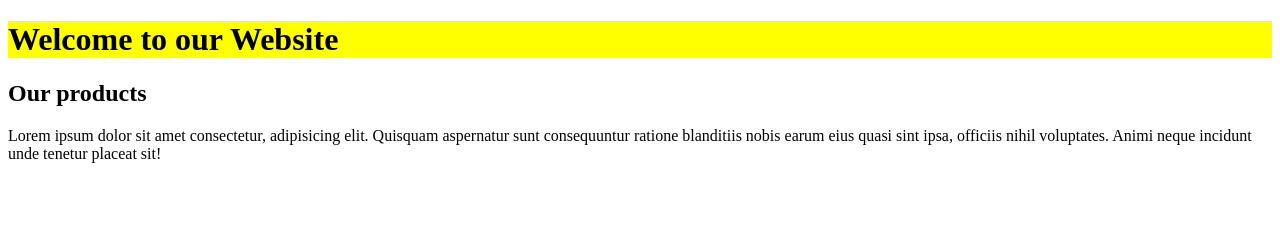
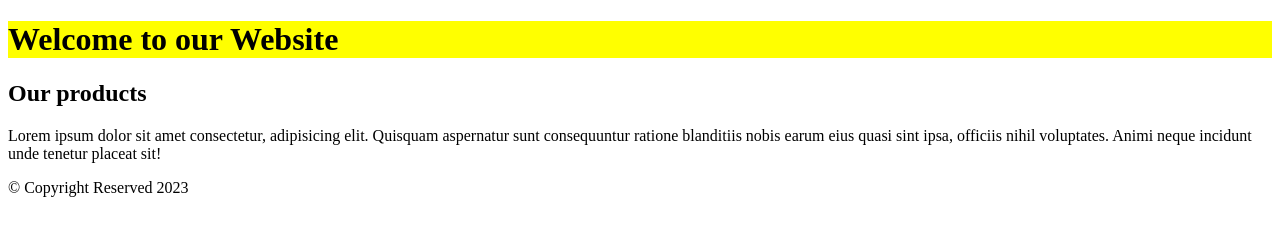
Before and after one commit to Botirjon007/onlinestore, a plain HTML site: page index.html in a window 1280 px wide. Drawn offline with Linux system fonts and the light colour scheme.

Commit message:
added footer in index.html

```diff
--- a/index.html
+++ b/index.html
@@ -22,5 +22,10 @@
         </p>
       </div>
     </main>
+
+
+    <footer>
+        <p>&copy; Copyright Reserved 2023</p>
+    </footer>
   </body>
 </html>
```
